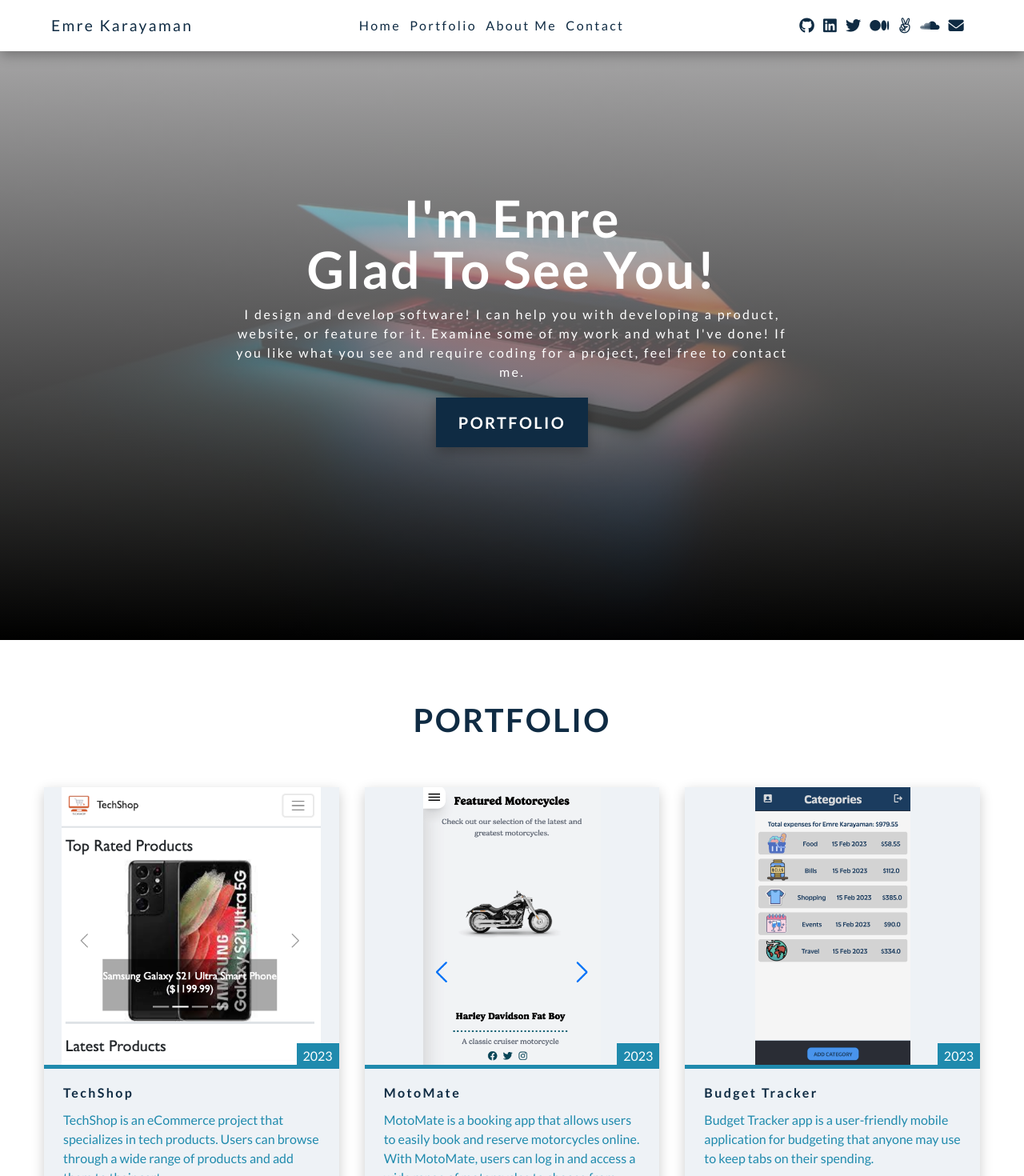
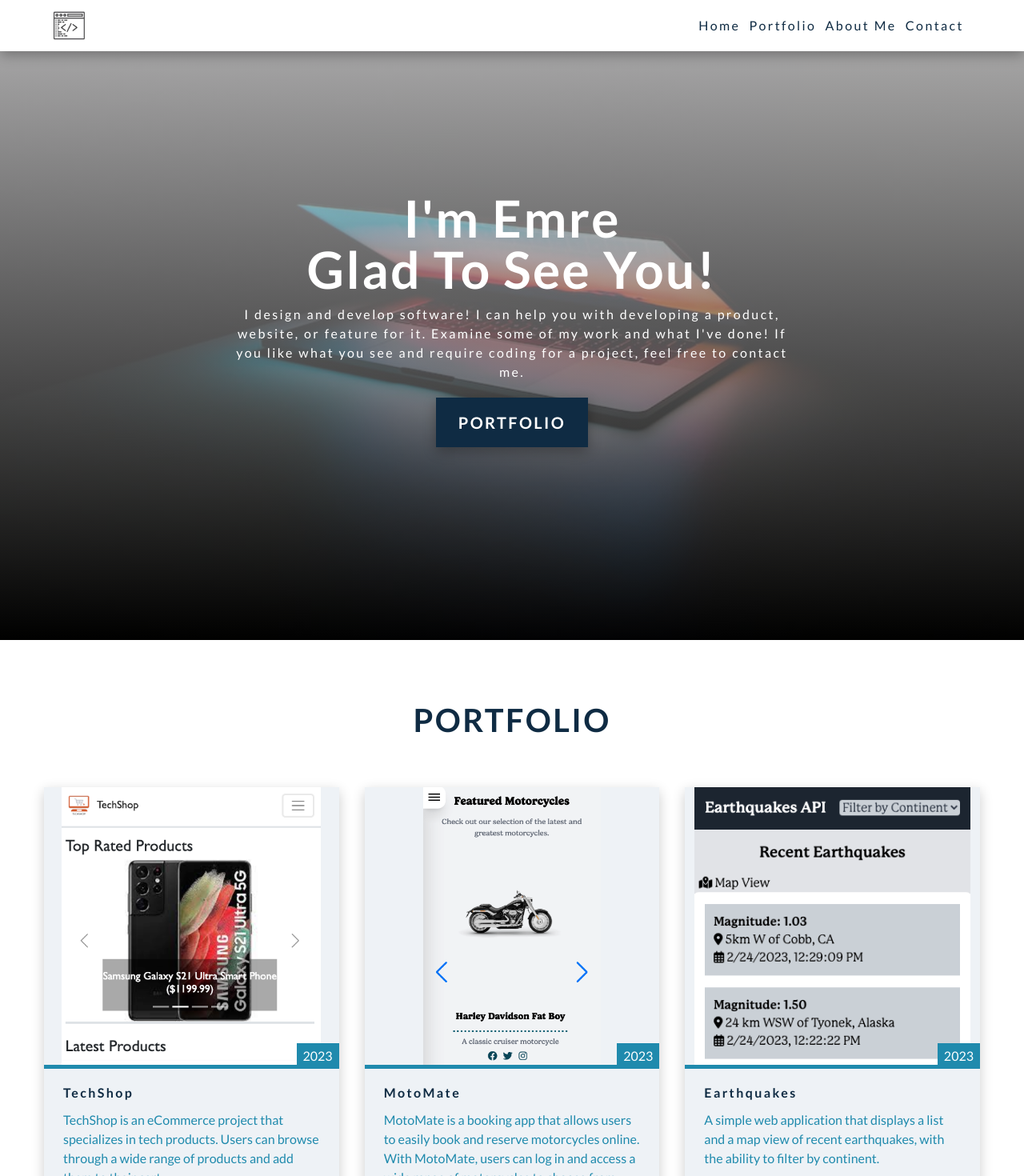
Before and after one commit to karayamanemre/portfolio-react, a React (Create React App) app: page / in a window 1280 px wide. Shown: the top 1470 px of the page at 80% size. Built offline with nearby package versions, Linux system fonts and the light colour scheme; the HTML template or start-up script is replaced by a standard one; a web font is replaced by a local one.

Commit message:
update portfolio

```diff
--- a/src/components/Navbar.js
+++ b/src/components/Navbar.js
@@ -2,6 +2,7 @@ import React, { useState, useEffect } from 'react';
 import styles from './styles/Navbar.module.css';
 import PageLinks from './PageLinks';
 import SocialLinks from './SocialLinks';
+import logo from '../images/logo-portfolio.png';
 
 const Navbar = () => {
   const [openMenu, setOpenMenu] = useState(false);
@@ -23,9 +24,10 @@ const Navbar = () => {
     <nav className={styles.navbar}>
       <div className={styles.nav_center}>
         <div className={styles.nav_header}>
-          <span>Emre Karayaman</span>
+          <img src={logo} alt='logo' className={styles.logo} />
+
           <button
-            type="button"
+            type='button'
             className={styles.nav_toggle}
             onClick={toggleMenu}
           >
@@ -49,10 +51,6 @@ const Navbar = () => {
           ) : null}
         </div>
         <PageLinks parentClass={styles.nav_links} itemClass={styles.nav_link} />
-        <SocialLinks
-          parentClass={styles.nav_icons}
-          itemClass={styles.nav_icon}
-        />
       </div>
     </nav>
   );
--- a/src/components/styles/Navbar.module.css
+++ b/src/components/styles/Navbar.module.css
@@ -9,6 +9,10 @@
   height: 4rem;
   display: flex;
   align-items: center;
+}
+
+.logo {
+  width: 45px;
 }
 
 .nav_icons {
--- a/src/data.js
+++ b/src/data.js
@@ -167,16 +167,6 @@ export const works = [
   },
   {
     id: 3,
-    image: budget,
-    date: '2023',
-    title: 'Budget Tracker',
-    info: 'Budget Tracker app is a user-friendly mobile application for budgeting that anyone may use to keep tabs on their spending.',
-    tags: ['ruby on rails', 'postgresql'],
-    liveLink: 'https://budget-tracker-ek.fly.dev/',
-    sourceLink: 'https://github.com/karayamanemre/budget-tracker',
-  },
-  {
-    id: 4,
     image: earthquake,
     date: '2023',
     title: 'Earthquakes',
@@ -186,7 +176,7 @@ export const works = [
     sourceLink: 'https://github.com/karayamanemre/earthquakes',
   },
   {
-    id: 5,
+    id: 4,
     image: cryptoMarket,
     date: '2022',
     title: 'Crypto Market App',
@@ -196,7 +186,7 @@ export const works = [
     sourceLink: 'https://github.com/karayamanemre/crypto-market-app',
   },
   {
-    id: 6,
+    id: 5,
     image: weather,
     date: '2022',
     title: 'Weather App',
@@ -206,7 +196,7 @@ export const works = [
     sourceLink: 'https://github.com/karayamanemre/weather-app-react',
   },
   {
-    id: 7,
+    id: 6,
     image: kitap,
     date: '2019',
     title: 'KitaplardanAnlamayanAdam',
```
Also changed, not shown: src/images/logo-portfolio.png (added), 1 other file (tests, documents, lock files or other folders).
